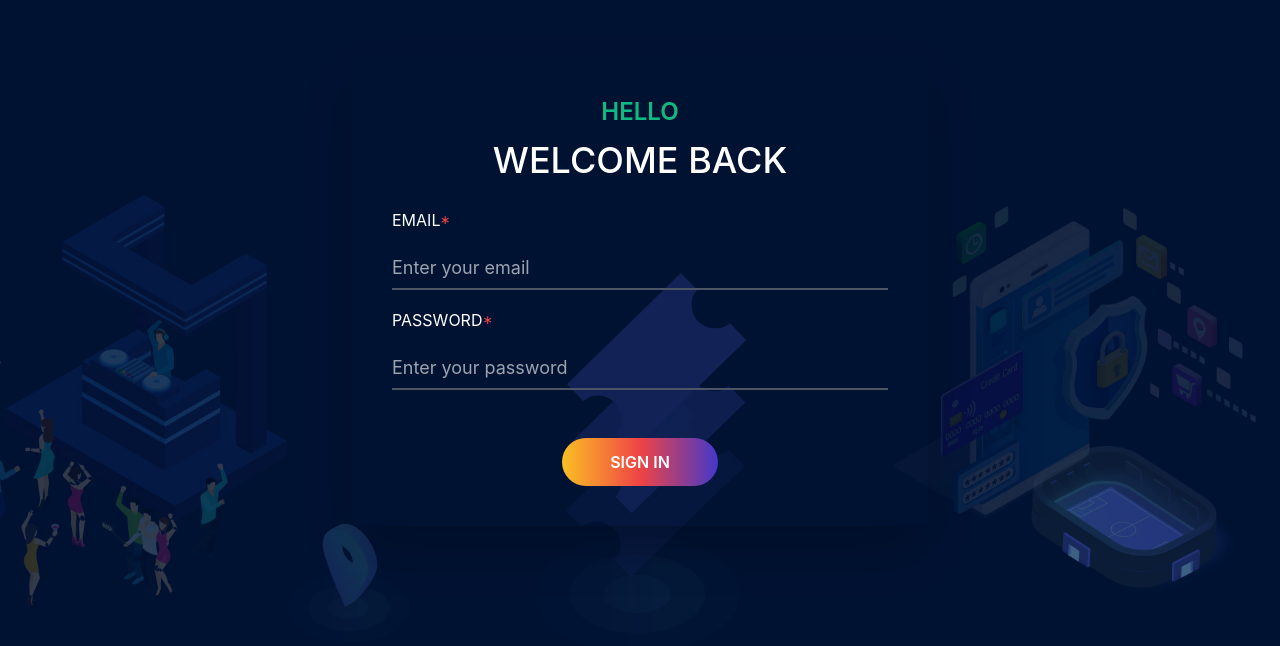
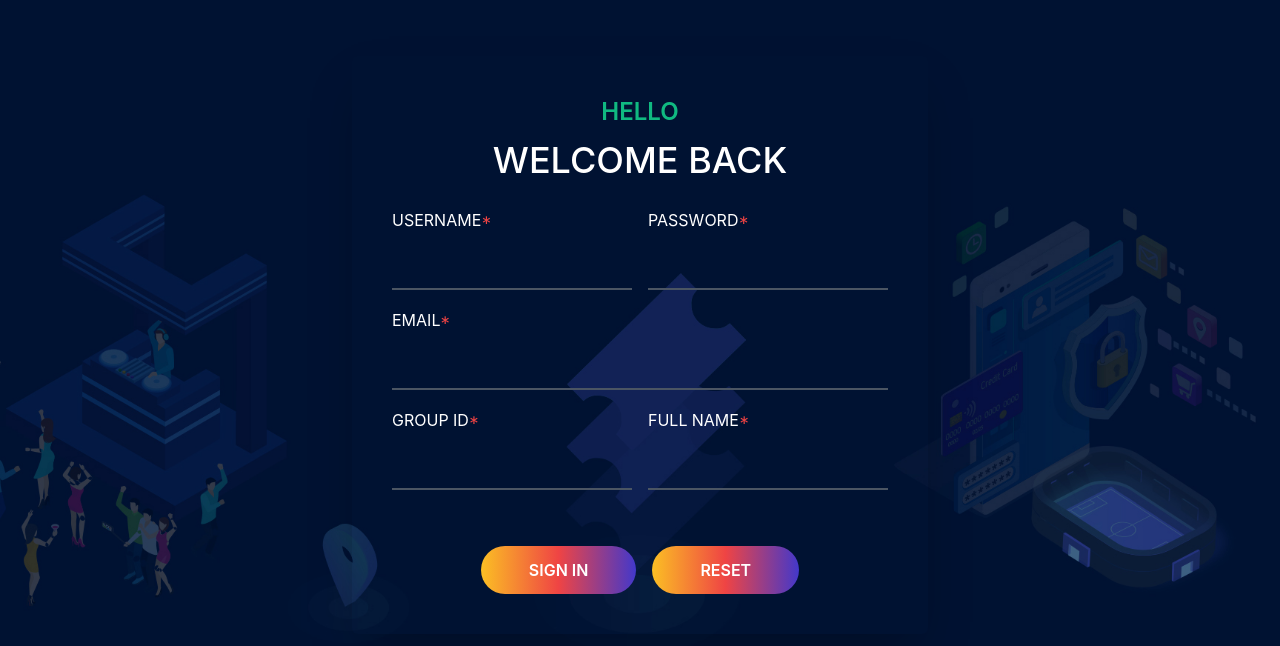
Before and after one commit to AndyLab9596/theater-booking, a React (Create React App) app in the folder browser-side/: page /signup in a window 1280 px wide. Shown: the top 646 px of the page. Built offline with nearby package versions, Linux system fonts and the light colour scheme.

Commit message:
finish authentication form ui and validation

```diff
--- a/browser-side/package.json
+++ b/browser-side/package.json
@@ -9,6 +9,7 @@
     "@testing-library/user-event": "^12.8.3",
     "antd": "^4.16.13",
     "axios": "^0.21.1",
+    "formik": "^2.2.9",
     "init": "^0.1.2",
     "moment": "^2.29.1",
     "react": "^17.0.2",
@@ -18,7 +19,8 @@
     "react-scripts": "4.0.3",
     "redux": "^4.1.1",
     "redux-thunk": "^2.3.0",
-    "web-vitals": "^1.1.2"
+    "web-vitals": "^1.1.2",
+    "yup": "^0.32.9"
   },
   "scripts": {
     "start": "craco start",
--- a/browser-side/src/App.js
+++ b/browser-side/src/App.js
@@ -5,13 +5,16 @@ import { BrowserRouter, Route, Switch } from 'react-router-dom';
 import SignInPage from './pages/SignIn';
 import SignUpPage from './pages/SignUp';
 
+// import template
+import AuthTemplate from './templates/AuthTemplate';
+
 function App() {
   return (
     <div className="App">
       <BrowserRouter>
         <Switch>
-          <Route path="/signup" exact component={SignUpPage} />
-          <Route path="/signin" exact component={SignInPage} />
+          <AuthTemplate path="/signin" exact Component={SignInPage} redirectPath="/" />
+          <AuthTemplate path="/signup" exact Component={SignUpPage} redirectPath="/" />
         </Switch>
       </BrowserRouter>
     </div>
--- a/browser-side/src/components/FormControl/index.jsx
+++ /dev/null
@@ -1,41 +0,0 @@
-import React from 'react';
-
-const Login = () => {
-    return (
-        <div className="flex flex-col w-full py-16 px-14  rounded-md sm:p-10 shadow-2xl ">
-            <div className="mb-2 text-center">
-                <p className="text-2xl text-green-500 font-semibold uppercase mb-3">Hello</p>
-                <h1 className="text-white text-4xl uppercase">Welcome back</h1>
-            </div>
-            <form noValidate action className="space-y-12 ng-untouched ng-pristine ng-valid">
-                <div className="space-y-4">
-                    <div>
-                        <label htmlFor="email" className="block mb-3 text-base uppercase leading-7 text-white text-left">
-                            Email
-                            <span className="text-red-500">*</span>
-                        </label>
-                        <input type="email" name="email" id="email" placeholder="Enter your email"
-                            className="text-white text-lg w-full h-11 bg-transparent border-b-2 border-gray-600 focus:border-b-2 focus:border-red-500 focus:outline-none	" />
-                    </div>
-                    <div>
-                        <label htmlFor="email" className="block mb-3 text-base uppercase leading-7 text-white text-left">
-                            Password
-                            <span className="text-red-500">*</span>
-                        </label>
-                        <input type="email" name="email" id="email" placeholder="Enter your password"
-                            className="text-white text-lg w-full h-11 bg-transparent border-b-2 border-gray-600 focus:border-b-2 focus:border-red-500 focus:outline-none	" />
-                    </div>
-                </div>
-                <div className="space-y-2">
-                    <button type="submit" className="authBtn
-                    ">
-                        SIGN IN
-                    </button>
-                </div>
-            </form>
-        </div>
-
-    );
-};
-
-export default Login;
--- /dev/null
+++ b/browser-side/src/components/InputField/index.jsx
@@ -0,0 +1,26 @@
+import React from 'react';
+import { ErrorMessage, useField } from 'formik';
+
+const InputField = ({ edit, label, ...restProps }) => {
+    const [field, meta] = useField(restProps);
+    console.log(field, meta)
+    return (
+        <div className={`${edit}`}>
+            <label htmlFor={field.name} className="block mb-3 text-base uppercase leading-7 text-white text-left">
+                {label}
+                <span className="text-red-500">*</span>
+            </label>
+            <input
+                {...restProps}
+                {...field}
+                autoComplete="none"
+                className={`text-white text-lg w-full h-11 bg-transparent border-b-2 border-gray-600 focus:border-b-2 focus:border-green-500 focus:outline-none
+
+                    ${meta.touched && meta.error && 'border-red-500'}
+                 `} />
+            <ErrorMessage name={field.name} className="text-red-500 text-left" component="div" />
+        </div>
+    );
+};
+
+export default InputField;
--- a/browser-side/src/pages/SignIn/index.jsx
+++ b/browser-side/src/pages/SignIn/index.jsx
@@ -1,10 +1,56 @@
+import { Form, Formik } from 'formik';
 import React from 'react';
+import InputField from '../../components/InputField';
+import * as yup from 'yup';
+
+
+const schema = yup.object().shape({
+    taiKhoan: yup.string()
+        .required('username is required !').max(15, 'Must be 15 character or less'),
+    // .test('Should has at least two words', 'Please enter at least two words', (value) => {
+    //     return value.split(' ').length > 2
+    // }),
+    matKhau: yup.string().required('password is required !').min(8, 'Please enter at least 8 characters')
+})
 
 const SignInPage = () => {
+
     return (
-        <div >
-            This is SignIn page
-        </div>
+        <Formik
+            initialValues={{
+                taiKhoan: "",
+                matKhau: "",
+            }}
+            validationSchema={schema}
+            onSubmit={(values) => {
+                console.log(values)
+            }}
+
+        >
+            {Formik => (
+                <div div className="flex flex-col w-full py-12 px-14  rounded-md sm:p-10 shadow-2xl ">
+                    <div className="mb-2 text-center">
+                        <p className="text-2xl text-green-500 font-semibold uppercase mb-3">Hello</p>
+                        <h1 className="text-white text-4xl uppercase">Welcome back</h1>
+                    </div>
+                    {console.log(Formik.values)}
+                    <Form className="space-y-12 ng-untouched ng-pristine ng-valid" autocomplete="off">
+                        <div className="space-y-4">
+                            <InputField type="text" name="taiKhoan" label="USERNAME" />
+                            <InputField type="password" name="matKhau" label="PASSWORD" />
+                        </div>
+                        <div className="space-y-2 space-x-1">
+                            <button type="submit" className="authBtn">
+                                SIGN IN
+                            </button>
+                            <button type="reset" className="authBtn" >
+                                RESET
+                            </button>
+                        </div>
+                    </Form>
+                </div>
+            )}
+        </Formik >
     );
 };
 
--- a/browser-side/src/pages/SignUp/index.jsx
+++ b/browser-side/src/pages/SignUp/index.jsx
@@ -1,16 +1,65 @@
+import { Form, Formik } from 'formik';
 import React from 'react';
-import Login from '../../components/FormControl';
-import './style.scss';
+import InputField from '../../components/InputField';
+import * as yup from 'yup';
+
+const schema = yup.object().shape({
+    taiKhoan: yup.string()
+        .required('username is required !').max(15, 'Must be 15 character or less !'),
+    // .test('Should has at least two words', 'Please enter at least two words', (value) => {
+    //     return value.split(' ').length > 2
+    // }),
+    matKhau: yup.string().required('password is required !').min(8, 'Please enter at least 8 characters !'),
+    email: yup.string().required('Please enter your email !').email('Please enter valid email !'),
+    soDt: yup.number().required('Please enter your phone !'),
+    maNhom: yup.string().required('Please enter your group id'),
+    hoTen: yup.string().required('Please enter your full name')
+})
+
 const SignUpPage = () => {
+
     return (
-        <div className="backgroundSign">
-            <section className="md:container mx-auto flex justify-center align-middle" >
-                <main className="pt-14 w-full max-w-xl">
-                    <Login />
-                </main>
-
-            </section>
-        </div>
+        <Formik
+            initialValues={{
+                taiKhoan: "",
+                matKhau: "",
+                email: "",
+                soDt: "",
+                maNhom: "",
+                hoTen: "",
+            }}
+            validationSchema={schema}
+            onSubmit={(values) => {
+                console.log(values)
+            }}
+        >
+            {Formik => (
+                <div div className="flex flex-col w-full py-12 px-14  rounded-md sm:p-10 shadow-2xl ">
+                    <div className="mb-2 text-center">
+                        <p className="text-2xl text-green-500 font-semibold uppercase mb-3">Hello</p>
+                        <h1 className="text-white text-4xl uppercase">Welcome back</h1>
+                    </div>
+                    {console.log(Formik.values)}
+                    <Form className="space-y-12 ng-untouched ng-pristine ng-valid" autocomplete="off">
+                        <div className="grid grid-cols-2 gap-4">
+                            <InputField type="text" name="taiKhoan" label="USERNAME" />
+                            <InputField type="password" name="matKhau" label="PASSWORD" />
+                            <InputField type="text" name="email" label="EMAIL" edit="col-span-2" />
+                            <InputField type="text" name="maNhom" label="GROUP ID" />
+                            <InputField type="text" name="hoTen" label="FULL NAME" />
+                        </div>
+                        <div className="space-y-2 space-x-4">
+                            <button type="submit" className="authBtn">
+                                SIGN IN
+                            </button>
+                            <button type="reset" className="authBtn" >
+                                RESET
+                            </button>
+                        </div>
+                    </Form>
+                </div>
+            )}
+        </Formik >
     );
 };
 
--- /dev/null
+++ b/browser-side/src/templates/AuthTemplate/index.jsx
@@ -0,0 +1,29 @@
+import React from 'react';
+import { Redirect, Route } from 'react-router';
+import { TOKEN } from '../../utils/config';
+import './style.scss'
+
+const AuthTemplate = (props) => {
+
+    const { Component, redirectPath, ...restProps } = props
+
+    return (
+        <Route {...restProps} render={(propsRoute) => {
+            if (!localStorage.getItem(TOKEN)) {
+                return (
+                    <div className="backgroundSign">
+                        <section className="md:container mx-auto flex justify-center align-middle" >
+                            <main className="pt-14 w-full max-w-xl">
+                                <Component {...propsRoute} />
+                            </main>
+                        </section>
+                    </div>
+                )
+            } else {
+                return <Redirect to={redirectPath} />
+            }
+        }} />
+    );
+};
+
+export default AuthTemplate;
```
Also changed, not shown: browser-side/src/templates/AuthTemplate/style.scss (renamed from browser-side/src/pages/SignUp/style.scss), 1 other file (tests, documents, lock files or other folders).
